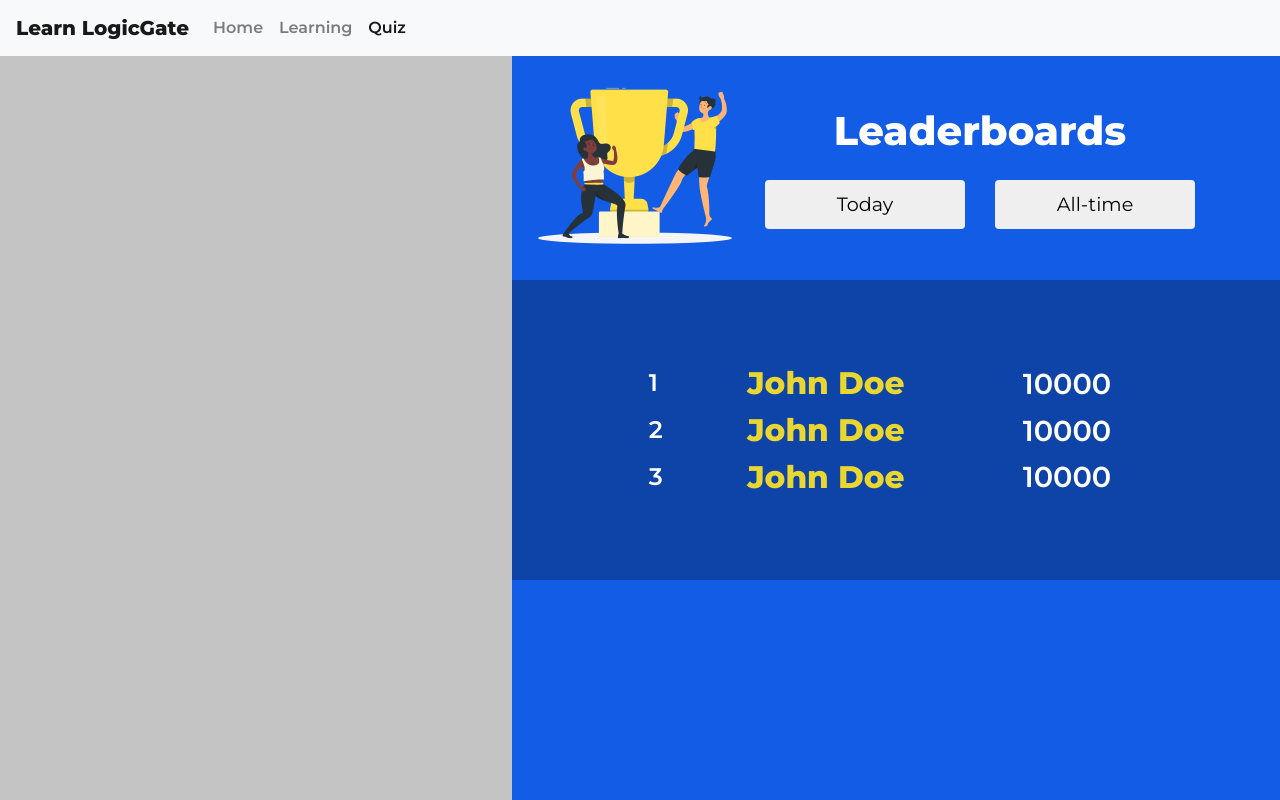
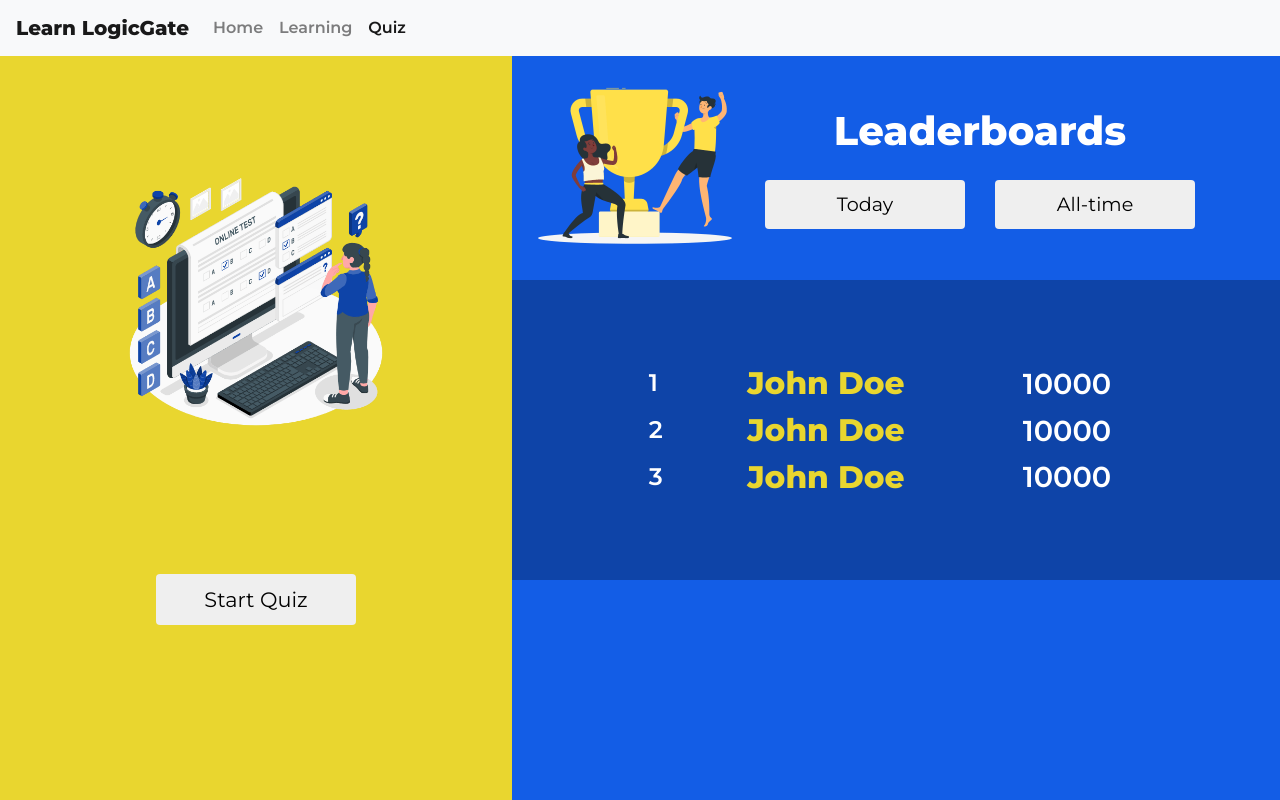
Before and after one commit to erickyudha/logicgate-learning, a React (Create React App) app: page /quiz in a window 1280 px wide. Shown: the top 800 px of the page. Built offline with nearby package versions, Linux system fonts and the light colour scheme.

Commit message:
fuck this

```diff
--- a/src/components/Leaderboards.js
+++ b/src/components/Leaderboards.js
@@ -6,7 +6,7 @@ export default function Leaderboards() {
     return (
         <main className="leaderboards">
             <div className="leaderboards-header">
-                <img src={winnerImg} alt="winner" />
+                <img draggable={false} src={winnerImg} alt="winner" />
                 <h1>Leaderboards</h1>
                 <div className="leaderboards-header-content">
                     <button className="my-button">Today</button>
--- a/src/components/QuizPanel.js
+++ b/src/components/QuizPanel.js
@@ -1,10 +1,12 @@
 import React from "react";
 import "../styles/quizpanel.css";
+import onlineTest from "../images/Online test.gif";
 
 export default function QuizPanel() {
   return (
     <div className="quiz-panel">
-
+      <img draggable={false} src={onlineTest} alt="online test" />
+      <button className="my-button">Start Quiz</button>
     </div>
   );
 }
--- a/src/styles/leaderboard.css
+++ b/src/styles/leaderboard.css
@@ -30,7 +30,7 @@
 .leaderboards {
     width: 100%;
     background-color: #135de6;
-    min-height: 120vh;
+    min-height: 100vh;
     height: fit-content;
 }
 
--- a/src/styles/quizpanel.css
+++ b/src/styles/quizpanel.css
@@ -1,8 +1,17 @@
 .quiz-panel {
-    background-color: #c4c4c4;
+    background-color: #e9d62f;
     width: 40vw;
     height: 100vh;
     position: fixed;
     top: 0;
     left: 0;
+    display: grid;
+    padding: 100px 40px;
+    justify-items: center;
+    align-items: center;
 }
+
+.quiz-panel img {
+    width: 60%;
+    height: auto;
+}
```
Also changed, not shown: src/images/Online test.gif (added).
